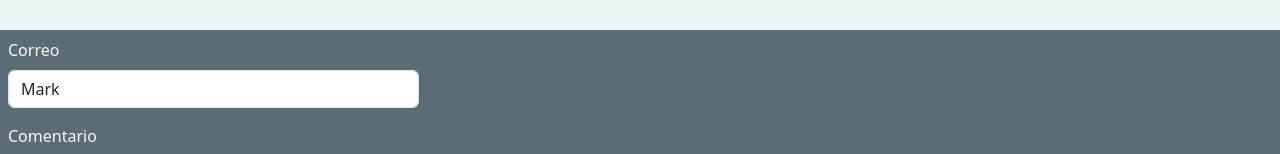
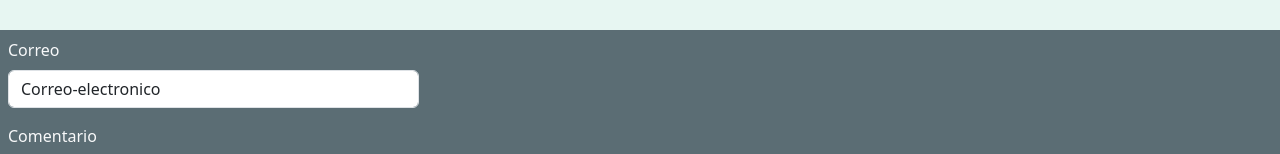
Before and after one commit to saulpulido52/landing-page.github.io, a plain HTML site: page index.html in a window 1280 px wide. Shown: the part 1814-1968 px from the top of the page. Drawn offline with nearby package versions, Linux system fonts and the light colour scheme.

Commit message:
se modifica el formulario por una palabra

```diff
--- a/index.html
+++ b/index.html
@@ -207,7 +207,7 @@
                     <form class="row g-3" >
                         <div class="col-md-4">
                             <label for="validationDefault01" class="form-label text-light">Correo</label>
-                            <input type="text" class="form-control" id="validationDefault01" value="Mark" required>
+                            <input type="text" class="form-control" id="validationDefault01" value="Correo-electronico" required>
                           </div>
                         <div class="mb-3">
                             <label for="validationTextarea" class="form-label text-light">Comentario</label>
```
